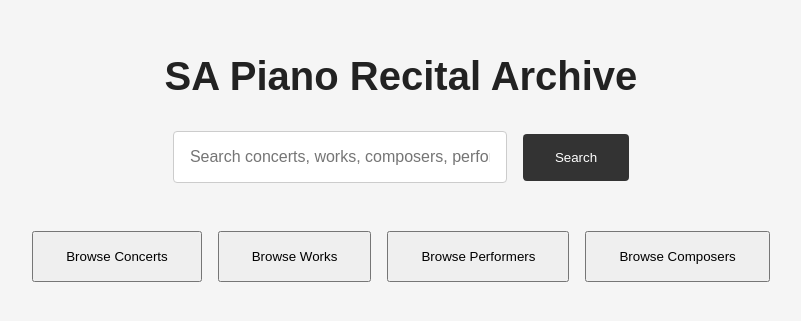
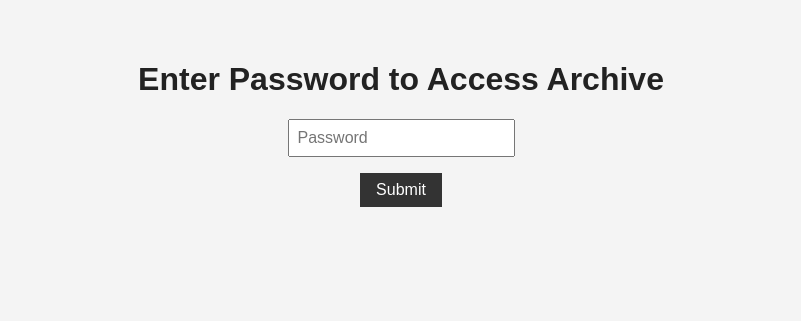
Before and after one commit to little-scale/sa-piano-archive-frontend-v2, a Next.js app: page / in a window 1280 px wide. Shown: the part 277-598 px from the top of the page, without its empty margins (239-1040 px from the left). Built offline with nearby package versions, Linux system fonts and the light colour scheme.

Commit message:
Update _app.js

```diff
--- a/pages/_app.js
+++ b/pages/_app.js
@@ -1,6 +1,35 @@
-// File: pages/_app.js
+import { useState } from 'react';
 import '../styles/globals.css';
 
 export default function MyApp({ Component, pageProps }) {
+  const [authorized, setAuthorized] = useState(false);
+  const [input, setInput] = useState('');
+
+  if (!authorized) {
+    return (
+      <div style={{
+        display: 'flex', flexDirection: 'column', alignItems: 'center', justifyContent: 'center',
+        height: '100vh', backgroundColor: '#f4f4f4', fontFamily: 'sans-serif'
+      }}>
+        <h1>Enter Password to Access Archive</h1>
+        <input
+          type="password"
+          value={input}
+          onChange={(e) => setInput(e.target.value)}
+          placeholder="Password"
+          style={{ padding: '0.5rem', fontSize: '1rem', marginBottom: '1rem' }}
+        />
+        <button
+          onClick={() => input === 'pianoarchive' && setAuthorized(true)}
+          style={{
+            padding: '0.5rem 1rem', fontSize: '1rem',
+            backgroundColor: '#333', color: 'white', border: 'none', cursor: 'pointer'
+          }}>
+          Submit
+        </button>
+      </div>
+    );
+  }
+
   return <Component {...pageProps} />;
 }
```
